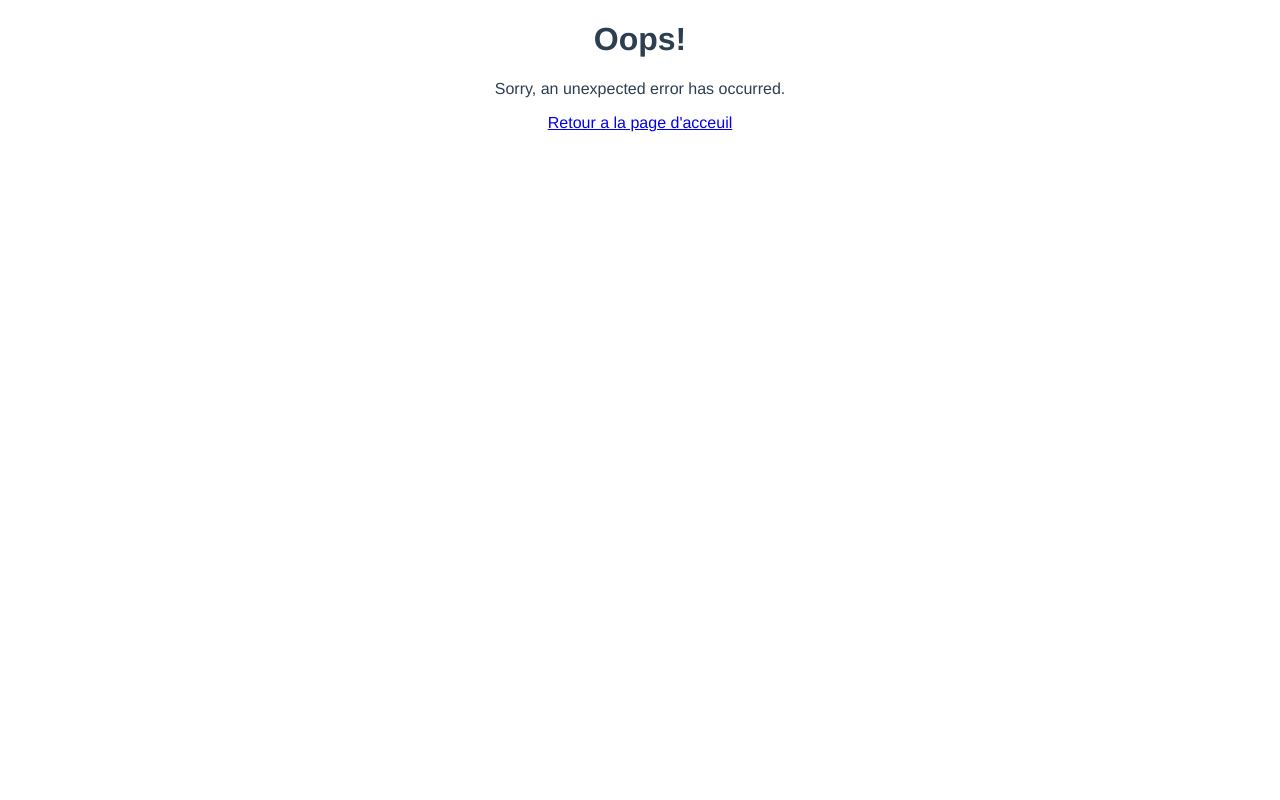
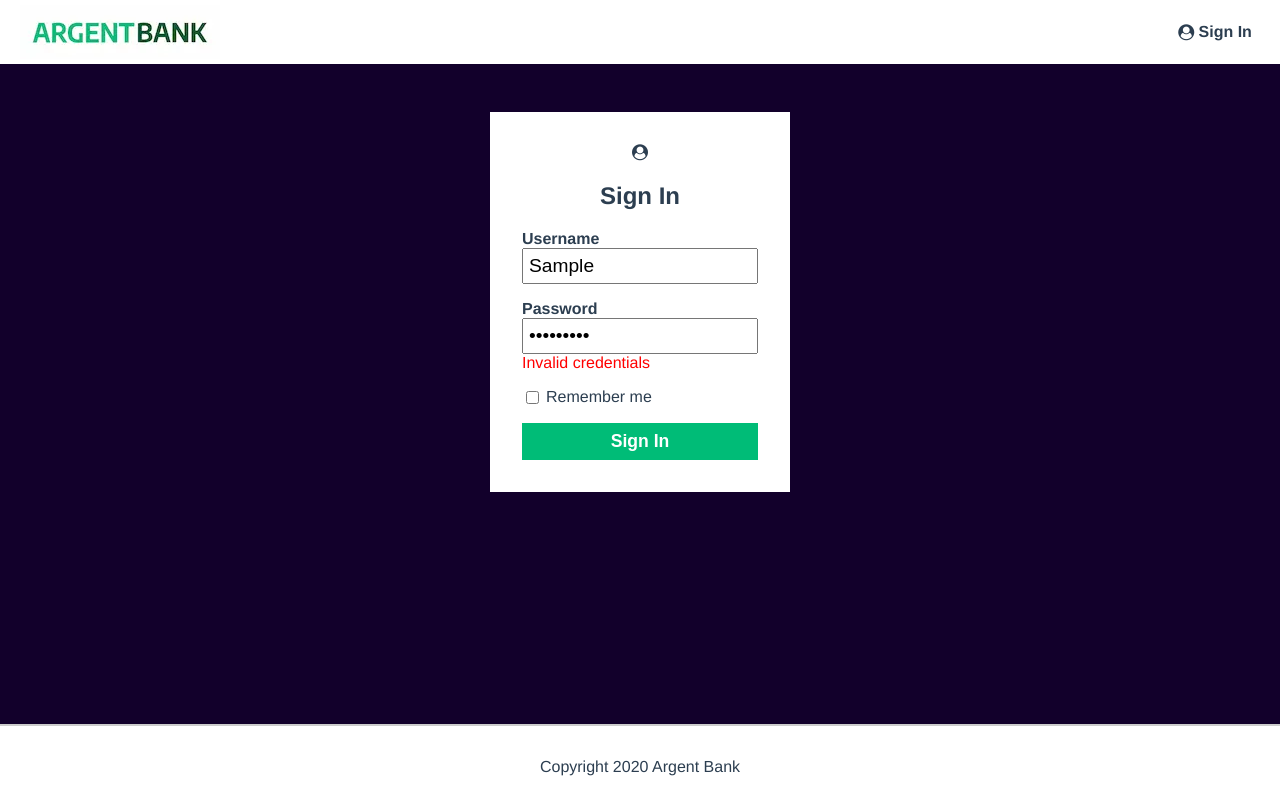
Before and after one commit to Xaarty/projet11, a React (Vite) app in the folder Bank/: page /sign-in in a window 1280 px wide. Both pictures are taken after typing "Sample", "Sample123" into the empty fields and a click on the input "Sign In". Built offline with nearby package versions, Linux system fonts and the light colour scheme; no server answers.

Commit message:
Last changes, username on form, header and invalid credentials on log form

```diff
--- a/Bank/src/components/form.jsx
+++ b/Bank/src/components/form.jsx
@@ -1,21 +1,47 @@
-import { Form } from "react-router-dom"
+import { Form } from "react-router-dom";
 
-export default function FormLog () {
-    return (
-        <Form id="form" method='post' action="/sign-in">
+
+// Si il y a une erreur l'afficher en rouge, sinon afficher l'élément sans erreur
+
+export default function FormLog({ error }) {
+  return (
+    <>
+      {error ? (
+        <Form id="form" method="post" action="/sign-in">
           <div className="input-wrapper">
-            <label htmlFor="username">Username</label
-            ><input type="text" id="username" name="username"/>
+            <label htmlFor="username">Username</label>
+            <input type="text" id="username" name="username" />
           </div>
           <div className="input-wrapper">
-            <label htmlFor="password">Password</label
-            ><input type="password" id="password" name="password" />
+            <label htmlFor="password">Password</label>
+            <input type="password" id="password" name="password" />
+            <div className="error-message" style={{ color: 'red' }}>
+              {error}
+            </div>
           </div>
           <div className="input-remember">
-            <input type="checkbox" id="remember-me" /><label htmlFor="remember-me"
-              >Remember me</label>
+            <input type="checkbox" id="remember-me" />
+            <label htmlFor="remember-me">Remember me</label>
           </div>
-          <input type="submit" name="button" className="sign-in-button" value="Sign In"></input>
+          <input type="submit" name="button" className="sign-in-button" value="Sign In" />
         </Form>
-    )
+      ) : (
+        <Form id="form" method="post" action="/sign-in">
+          <div className="input-wrapper">
+            <label htmlFor="username">Username</label>
+            <input type="text" id="username" name="username" />
+          </div>
+          <div className="input-wrapper">
+            <label htmlFor="password">Password</label>
+            <input type="password" id="password" name="password" />
+          </div>
+          <div className="input-remember">
+            <input type="checkbox" id="remember-me" />
+            <label htmlFor="remember-me">Remember me</label>
+          </div>
+          <input type="submit" name="button" className="sign-in-button" value="Sign In" />
+        </Form>
+      )}
+    </>
+  );
 }
--- a/Bank/src/components/header.jsx
+++ b/Bank/src/components/header.jsx
@@ -15,6 +15,8 @@ export default function Header() {
   const { accountName } = json
   console.log(log)
 
+  const profile = useSelector((state) => state.user.profile);
+
   const handleLogout = () => {
     dispatch(closeModal());
     dispatch(authenticationReducer(false));
@@ -30,7 +32,7 @@ export default function Header() {
             <div className="nav_logged">
               <NavLink to="/user" className={({ isActive, isPending }) => isPending ? "pending main-nav-item-logged" : isActive ? "active main-nav-item-logged" : "main-nav-item-logged"}>
                 <i className="fa fa-user-circle"></i>
-                <p>{accountName}</p>
+                <p>{profile?.userName}</p>
               </NavLink>
               <NavLink to="/" className={({ isActive, isPending }) => isPending ? "pending main-nav-item-logged" : isActive ? "active main-nav-item-logged" : "main-nav-item-logged"} onClick={handleLogout}>
                 <i className="fa fa-sign-out"></i>
--- a/Bank/src/components/modale.jsx
+++ b/Bank/src/components/modale.jsx
@@ -1,13 +1,15 @@
-import FormLog from "./form"
+import FormLog from "./form";
 
-export default function Modale () {
+// Continuer de passer l'erreur en prop
+
+export default function Modale({ error }) {
   return (
     <section className="main bg-dark">
       <div className="sign-in-content">
         <i className="fa fa-user-circle sign-in-icon"></i>
         <h1>Sign In</h1>
-                <FormLog />
+        <FormLog error={error} />
       </div>
     </section>
-    )
+  );
 }
--- a/Bank/src/components/usernamemodale.jsx
+++ b/Bank/src/components/usernamemodale.jsx
@@ -1,13 +1,11 @@
 import { useState } from "react";
-import { useDispatch,  } from "react-redux";
+import { useDispatch } from "react-redux";
 import { closeModal, setProfile } from "../features/userSlice";
 import { updateUserProfile } from "../lib/userApi";
 
-
-export default function UsernameModal({profile}) {
-
-    const [newUsername, setNewUsername] = useState(profile.firstName);
-    const dispatch = useDispatch()
+export default function UsernameModal({ profile }) {
+    const [newUsername, setNewUsername] = useState(profile.userName);
+    const dispatch = useDispatch();
 
     const handleSubmit = async (event) => {
         event.preventDefault();
@@ -27,11 +25,12 @@ export default function UsernameModal({profile}) {
             console.error("Error updating user profile:", error);
         }
     };
+
     return (
         <div className="Edit_box">
             <div className="Edit_box_div">
                 <h1>Edit user info</h1>
-                <form className="Edit">
+                <form className="Edit" onSubmit={handleSubmit}>
                     <div className="Edit_row">
                         <label className="Edit_row_title" htmlFor="username">User name:</label>
                         <input
@@ -52,13 +51,12 @@ export default function UsernameModal({profile}) {
                         <h2 className="Edit_row_title">Last name:</h2>
                         <div className="Edit_row_box"><p>{profile?.lastName}</p></div>
                     </div>
+                    <div className="Edit_button">
+                        <button className="Edit_button_box" type="submit">Save</button>
+                        <button className="Edit_button_box" type="button" onClick={() => dispatch(closeModal())}>Cancel</button>
+                    </div>
                 </form>
-                <div className="Edit_button">
-                    <button className="Edit_button_box" type="submit" onClick={handleSubmit}>Save</button>
-                    <button className="Edit_button_box" onClick={() => dispatch(closeModal())}>Cancel</button>
-                </div>
             </div>
         </div>
-
     );
 }
--- a/Bank/src/routes/sign-in.jsx
+++ b/Bank/src/routes/sign-in.jsx
@@ -1,16 +1,19 @@
 import Modale from "../components/modale";
 import { getIds } from "../lib/fetch";
-import { redirect } from "react-router-dom";
-
+import { useActionData, redirect } from "react-router-dom";
 
 export default function SignIn() {
-    return (
-        <Modale />
-    )
+  const actionData = useActionData();
+
+  return (
+    <Modale error={actionData?.error} />
+  );
 }
 
 
-export async function action({ request, loginFailure }) {
+// Si il y a une erreur, récupérer cette erreur dans error puis la passer en prop
+
+export async function action({ request }) {
     console.log(request)
     let id = null
 
@@ -26,12 +29,11 @@ export async function action({ request, loginFailure }) {
 
 
         } else {
-            loginFailure({ message: "Invalid credentials" });
+            return { error: "Invalid credentials" };
         }
 
     } catch (error) {
         console.error('Error during login:', error.message)
+        return { error: "Invalid credentials" };
     }
-    window.localStorage.setItem('token', id.body.token)
-    return redirect ("/user")
 }
```
Lines whose indentation alone changed are shown as unchanged.
